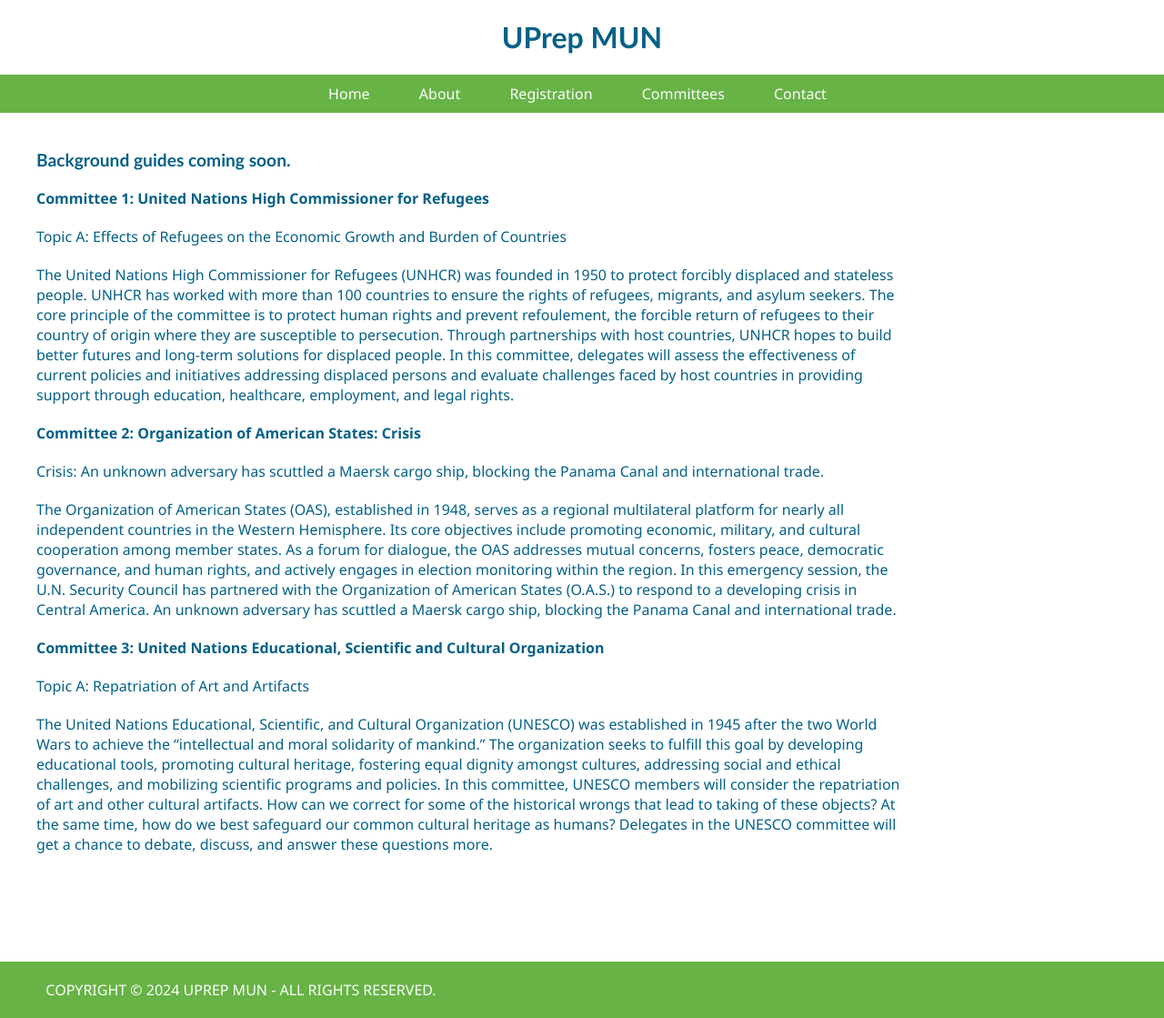
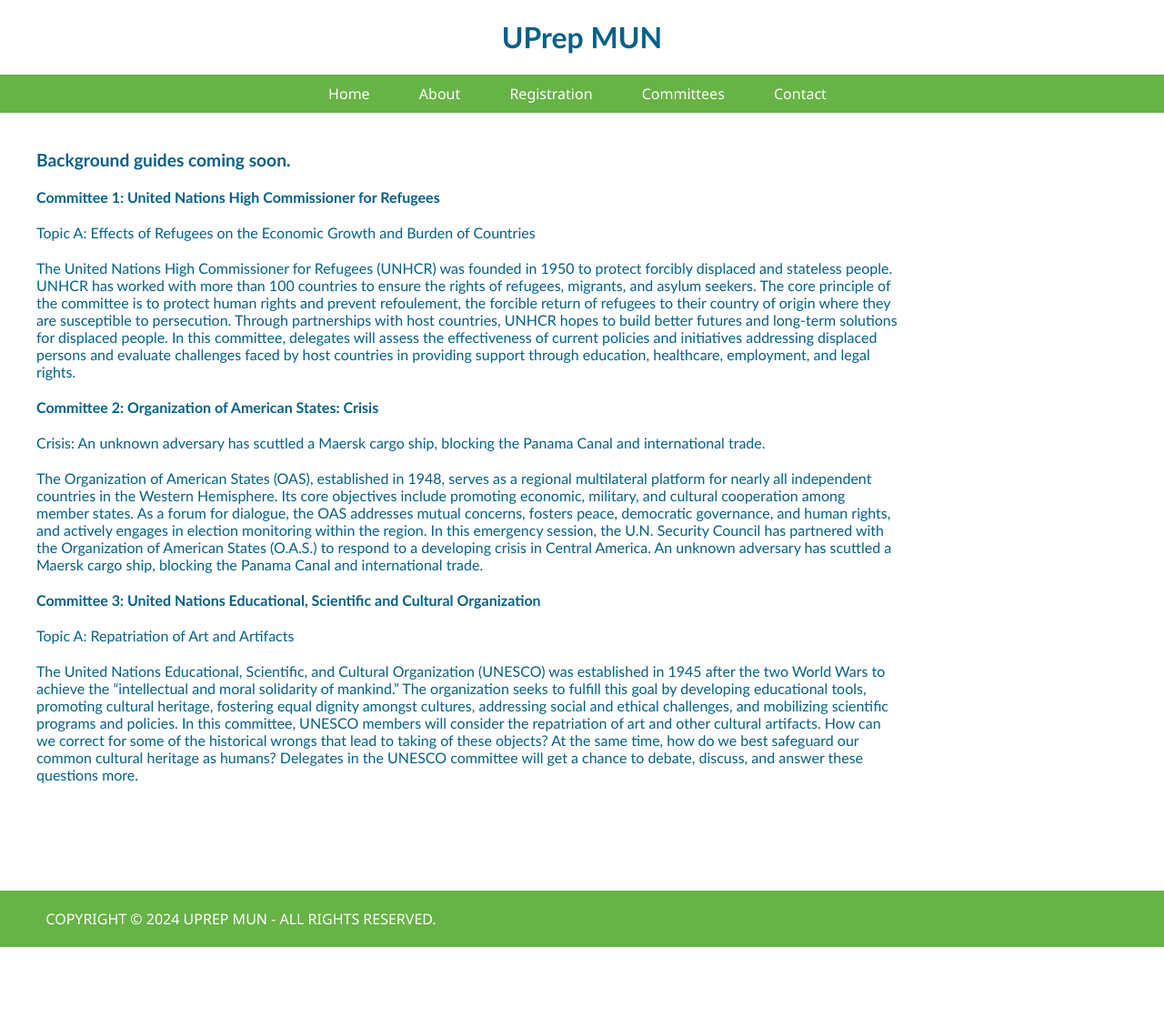
Before and after one commit to AnoushaMukherjee/UPrepMUN-website, a Flask app: page /templates/committees in a window 1280 px wide. Shown: the whole page at 91% size. After the commit the page ends 1041 px from the top, so only its background shows below. Run offline with Flask 3, Linux system fonts and the light colour scheme.

Commit message:
Update committees.html

```diff
--- a/templates/committees.html
+++ b/templates/committees.html
@@ -24,7 +24,7 @@
         margin-left: -60px;
     }
     p {
-        font-family: 'Segoe UI', Tahoma, Verdana, sans-serif;
+        font-family: 'Trebuchet MS', 'Lucida Sans Unicode', 'Lucida Grande', 'Lucida Sans', Arial, sans-serif;
         color: rgb(5, 96, 135);
         padding: 10px 20px;
         text-align: left;
```
